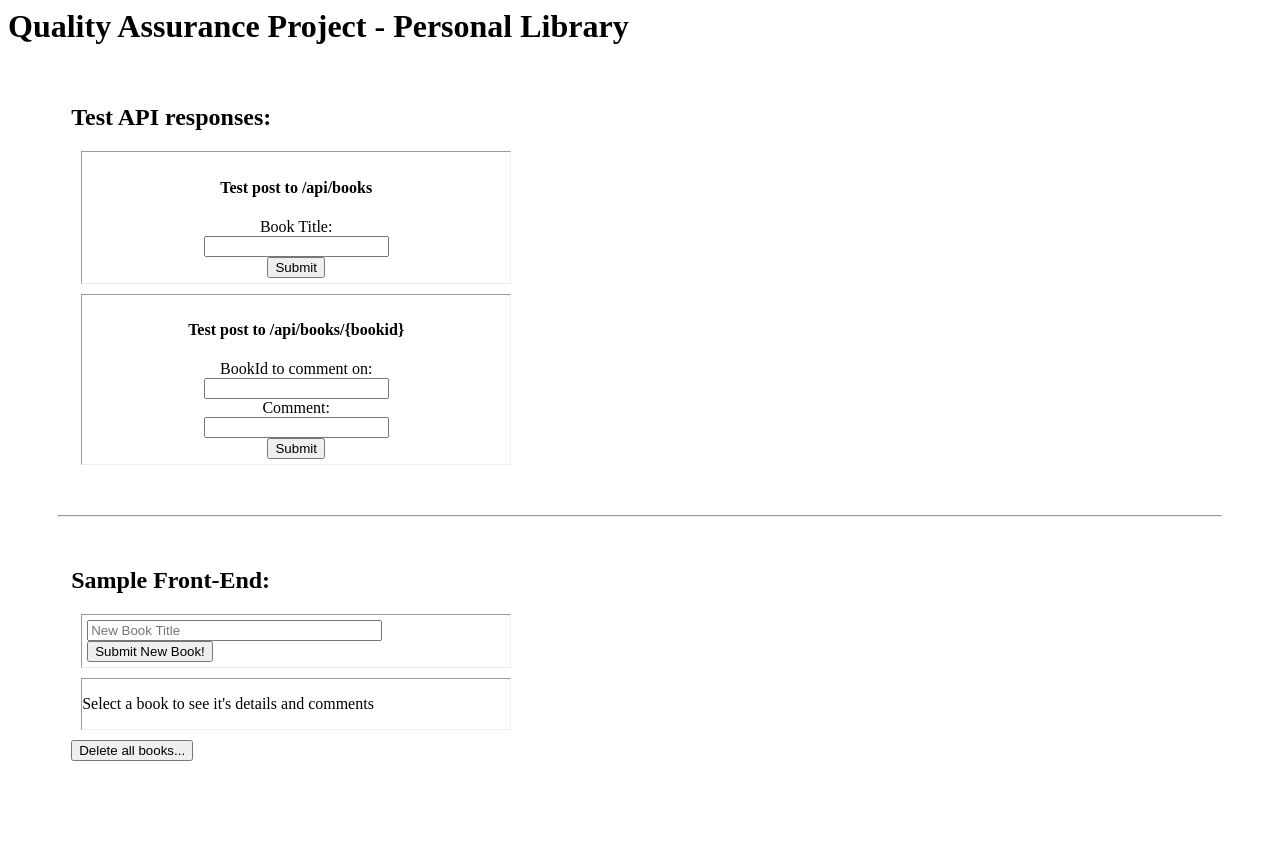
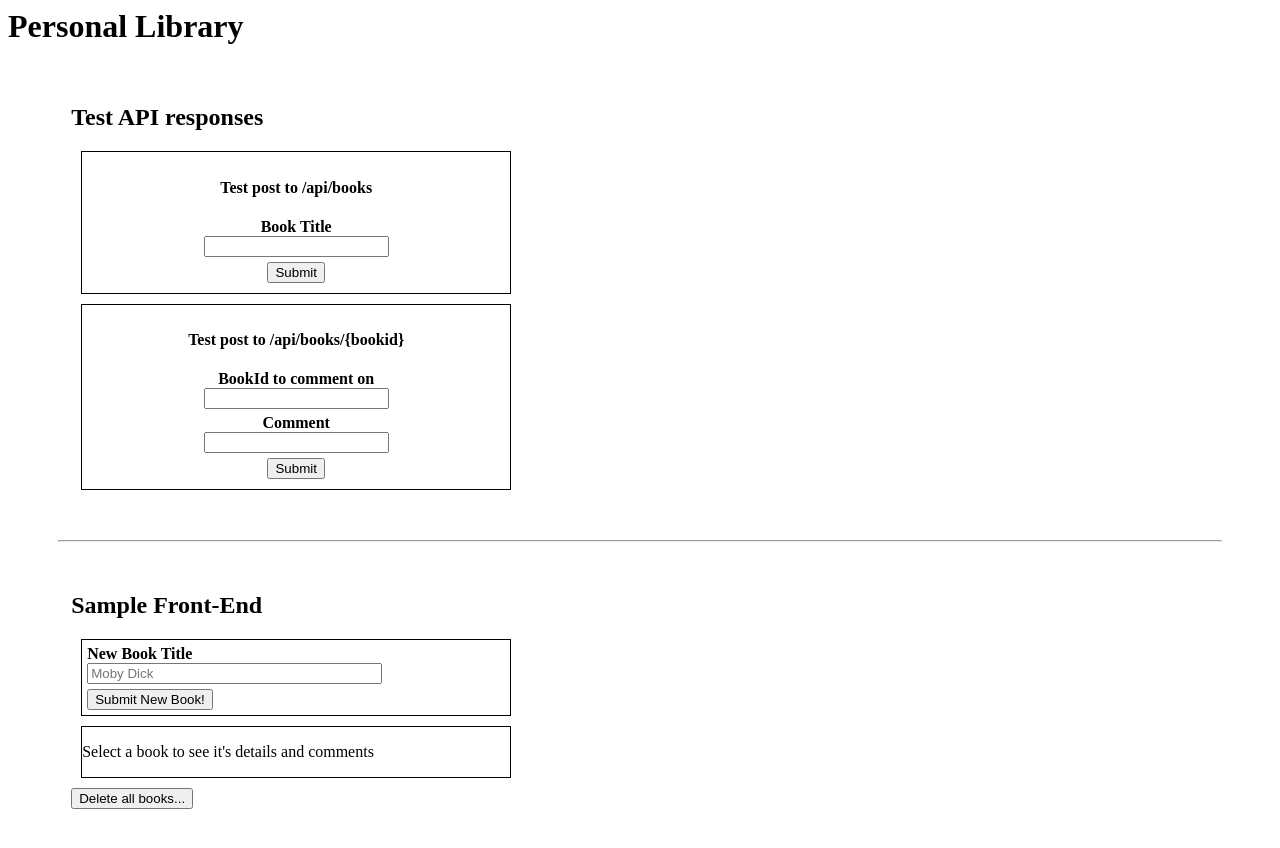
Before and after one commit to freeCodeCamp/boilerplate-project-library, a website: page views/index.html in a window 1280 px wide. Shown: the top 848 px of the page. Drawn offline with nearby package versions, Linux system fonts and the light colour scheme; no server answers.

Commit message:
Formatting Cleanup

```diff
--- a/public/style.css
+++ b/public/style.css
@@ -1,5 +1,5 @@
 .border {
-  border-style: inset;
+  border-style: solid;
   border-width: 1px;
   margin: 10px;
 }
@@ -23,3 +23,12 @@
 form {
   padding: 5px;
 }
+
+label {
+  display: block;
+  font-weight: bold;
+}
+
+input {
+  margin-bottom: 5px;
+}
--- a/views/index.html
+++ b/views/index.html
@@ -1,8 +1,7 @@
 <html>
 <head>
-  <title>Quality Assurance Project - Personal Library</title>
-  <meta name="description" content="A cool thing made with HyperDev">
-  <link id="favicon" rel="icon" href="https://hyperdev.com/favicon-app.ico" type="image/x-icon">
+  <title>Personal Library</title>
+  <link rel="icon" type="image/png" href="https://cdn.freecodecamp.org/universal/favicons/favicon-16x16.png" />
   <meta charset="utf-8">
   <meta http-equiv="X-UA-Compatible" content="IE=edge">
   <meta name="viewport" content="width=device-width, initial-scale=1">
@@ -15,33 +14,32 @@
 </head>
 <body>
 <header>
-  <h1>
-    <b>Quality Assurance Project</b> - Personal Library
-  </h1>
+  <h1>Personal Library</h1>
 </header>
 <br>
 <div id ='sampleposting'>
-  <h2 style="text-align: left">Test API responses:</h2>
+  <h2 style="text-align: left">Test API responses</h2>
   <form action="/api/books" method="post" class="border">
     <h4>Test post to /api/books</h4>
-    Book Title:<br>
-    <input type="text" name="title" value=""><br>
+    <label for="title" >Book Title</label>
+    <input type="text" id="title" name="title" value=""><br>
     <input type="submit" value="Submit">
   </form>
   <form action="" method="post" id="commentTest" class="border">
     <h4>Test post to /api/books/{bookid}</h4>
-    BookId to comment on:<br>
+    <label for="idinputtest">BookId to comment on</label>
     <input type="text" name="id" value="" id="idinputtest"><br>
-    Comment:<br>
-    <input type="text" name="comment" value=""><br>
+    <label for="comment">Comment</label>
+    <input type="text" id="comment" name="comment" value=""><br>
     <input type="submit" value="Submit">
   </form>
 </div>
 <hr style='margin: 50px'>
 <div id='sampleui'>
-  <h2 style="text-align: left">Sample Front-End:</h2>
+  <h2 style="text-align: left">Sample Front-End</h2>
   <form id="newBookForm" class="border">
-    <input type="text" id="bookTitleToAdd" name="title" placeholder="New Book Title" style="width: 295px">
+    <label for="bookTitleToAdd">New Book Title</label>
+    <input type="text" id="bookTitleToAdd" name="title" placeholder="Moby Dick" style="width: 295px">
     <button type="submit" value="Submit" id="newBook">Submit New Book!</button>
   </form>
   <div id='display'></div>
```
